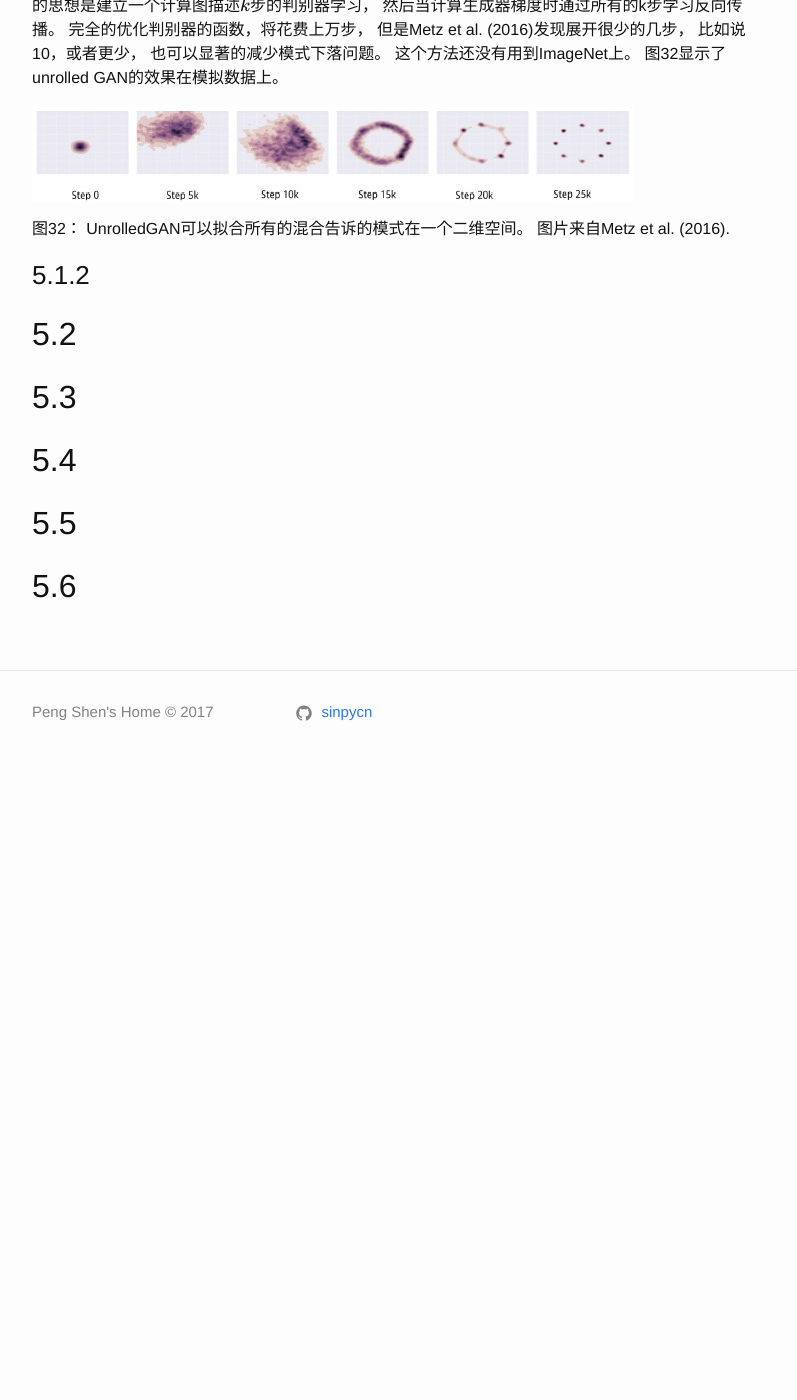
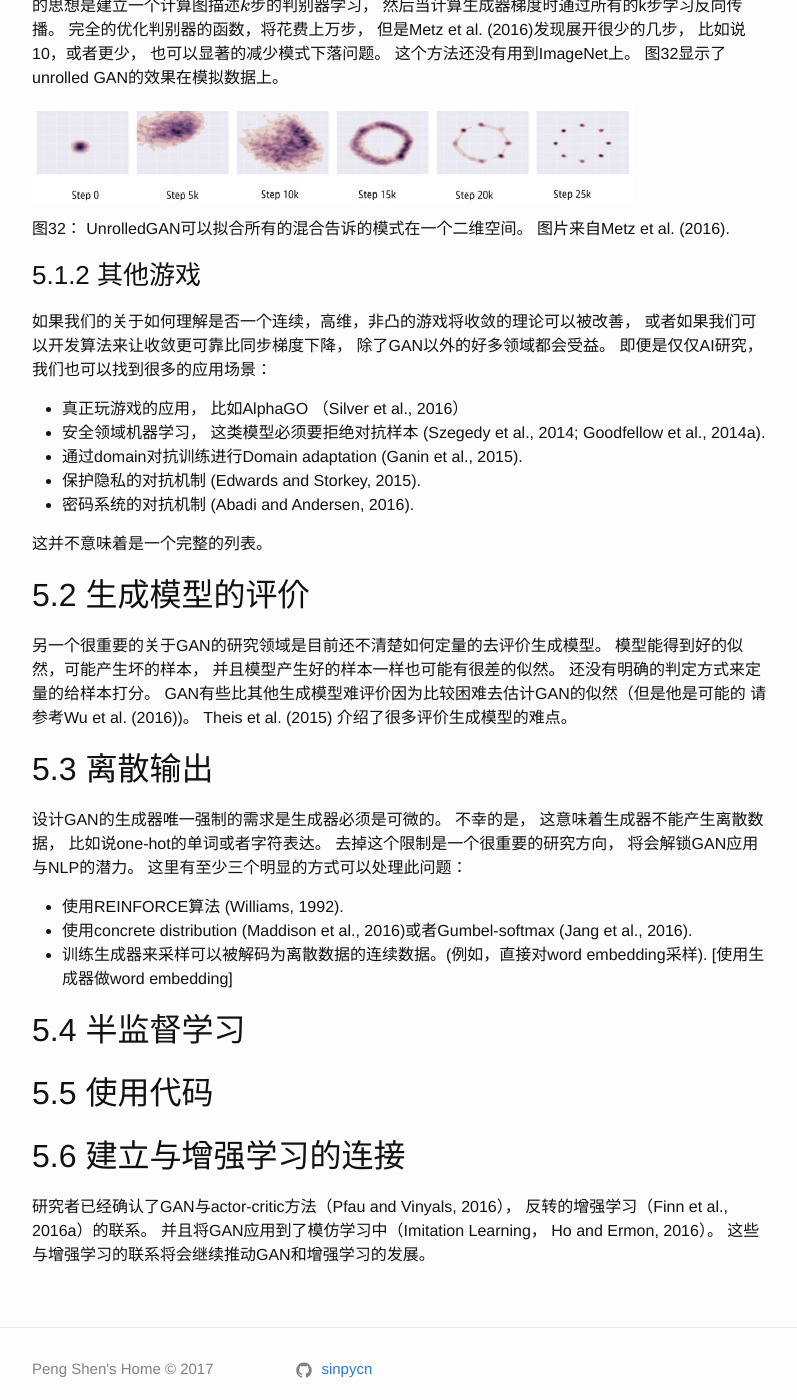
Before and after one commit to sinpycn/sinpycn.github.io, a Jekyll site: the page built from _posts/research/2017-05-10-GAN-Tutorial-Research-Frontiers.md, in a window 1280 px wide and 1400 px high, scrolled down 6325 px. Shown: the whole window, without its empty margins (238-1035 px from the left). Built offline with Jekyll 4.4.1, drawn with Linux system fonts in a browser that asks for light colours; formulas are drawn with MathJax 3; before the commit the page ends 7108 px from its top, so only the background shows below that.

Commit message:
Update 2017-05-10-GAN-Tutorial-Research-Frontiers.md

```diff
--- a/_posts/research/2017-05-10-GAN-Tutorial-Research-Frontiers.md
+++ b/_posts/research/2017-05-10-GAN-Tutorial-Research-Frontiers.md
@@ -129,14 +129,40 @@ Unrolled GAN的思想是建立一个计算图描述$$k$$步的判别器学习，
 
 图32： UnrolledGAN可以拟合所有的混合告诉的模式在一个二维空间。 图片来自Metz et al. (2016).
 
-### 5.1.2
+### 5.1.2 其他游戏
 
-## 5.2
+如果我们的关于如何理解是否一个连续，高维，非凸的游戏将收敛的理论可以被改善， 或者如果我们可以开发算法来让收敛更可靠比同步梯度下降， 除了GAN以外的好多领域都会受益。
+即便是仅仅AI研究，我们也可以找到很多的应用场景：
+* 真正玩游戏的应用， 比如AlphaGO （Silver et al., 2016）
+* 安全领域机器学习， 这类模型必须要拒绝对抗样本 (Szegedy et al., 2014; Goodfellow et al., 2014a).
+* 通过domain对抗训练进行Domain adaptation (Ganin et al., 2015).
+* 保护隐私的对抗机制 (Edwards and Storkey, 2015).
+* 密码系统的对抗机制 (Abadi and Andersen, 2016).
 
-## 5.3
+这并不意味着是一个完整的列表。
 
-## 5.4
+## 5.2 生成模型的评价
 
-## 5.5
+另一个很重要的关于GAN的研究领域是目前还不清楚如何定量的去评价生成模型。
+模型能得到好的似然，可能产生坏的样本， 并且模型产生好的样本一样也可能有很差的似然。
+还没有明确的判定方式来定量的给样本打分。
+GAN有些比其他生成模型难评价因为比较困难去估计GAN的似然（但是他是可能的 请参考Wu et al. (2016))。
+Theis et al. (2015) 介绍了很多评价生成模型的难点。
 
-## 5.6
+## 5.3 离散输出
+
+设计GAN的生成器唯一强制的需求是生成器必须是可微的。
+不幸的是， 这意味着生成器不能产生离散数据， 比如说one-hot的单词或者字符表达。
+去掉这个限制是一个很重要的研究方向， 将会解锁GAN应用与NLP的潜力。
+这里有至少三个明显的方式可以处理此问题：
+* 使用REINFORCE算法 (Williams, 1992).
+* 使用concrete distribution (Maddison et al., 2016)或者Gumbel-softmax (Jang et al., 2016).
+* 训练生成器来采样可以被解码为离散数据的连续数据。(例如，直接对word embedding采样). [使用生成器做word embedding]
+
+## 5.4 半监督学习
+
+## 5.5 使用代码
+
+## 5.6 建立与增强学习的连接
+
+研究者已经确认了GAN与actor-critic方法（Pfau and Vinyals, 2016）， 反转的增强学习（Finn et al., 2016a）的联系。 并且将GAN应用到了模仿学习中（Imitation Learning， Ho and Ermon, 2016）。 这些与增强学习的联系将会继续推动GAN和增强学习的发展。
```
